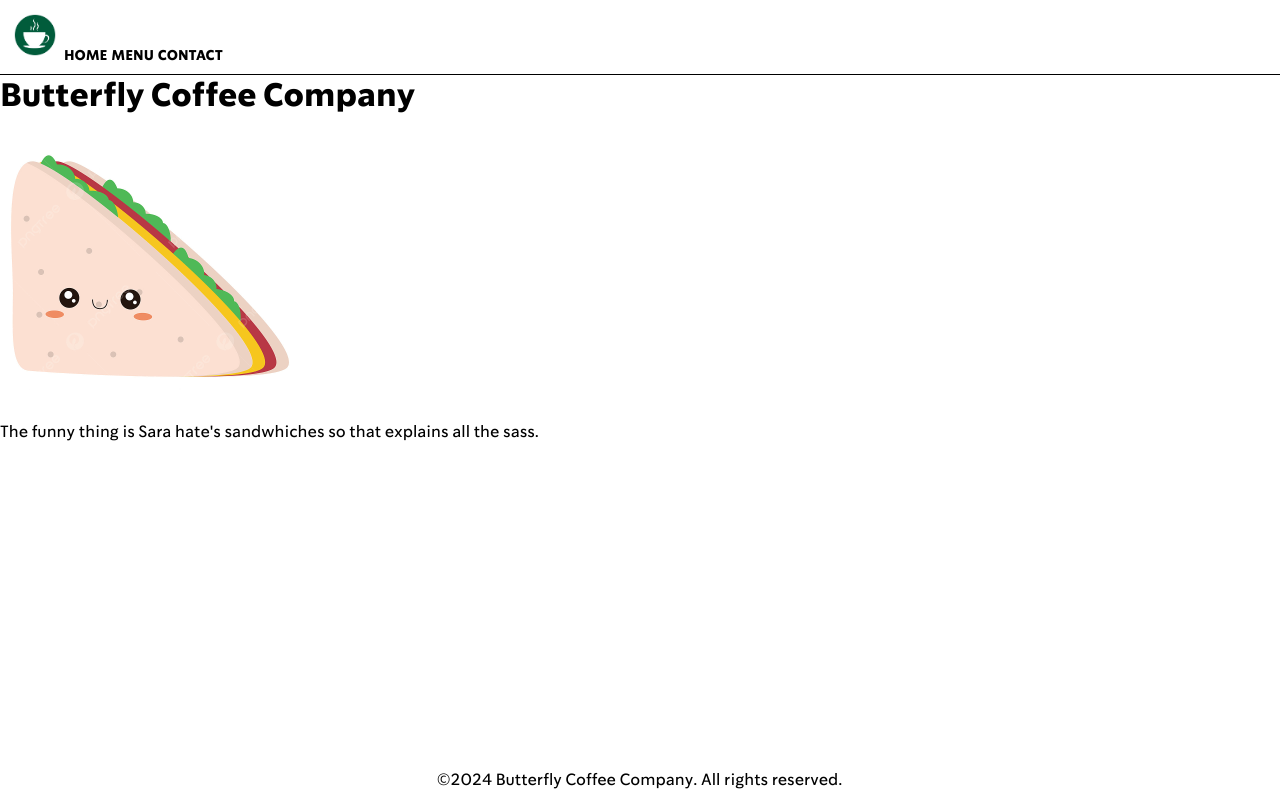
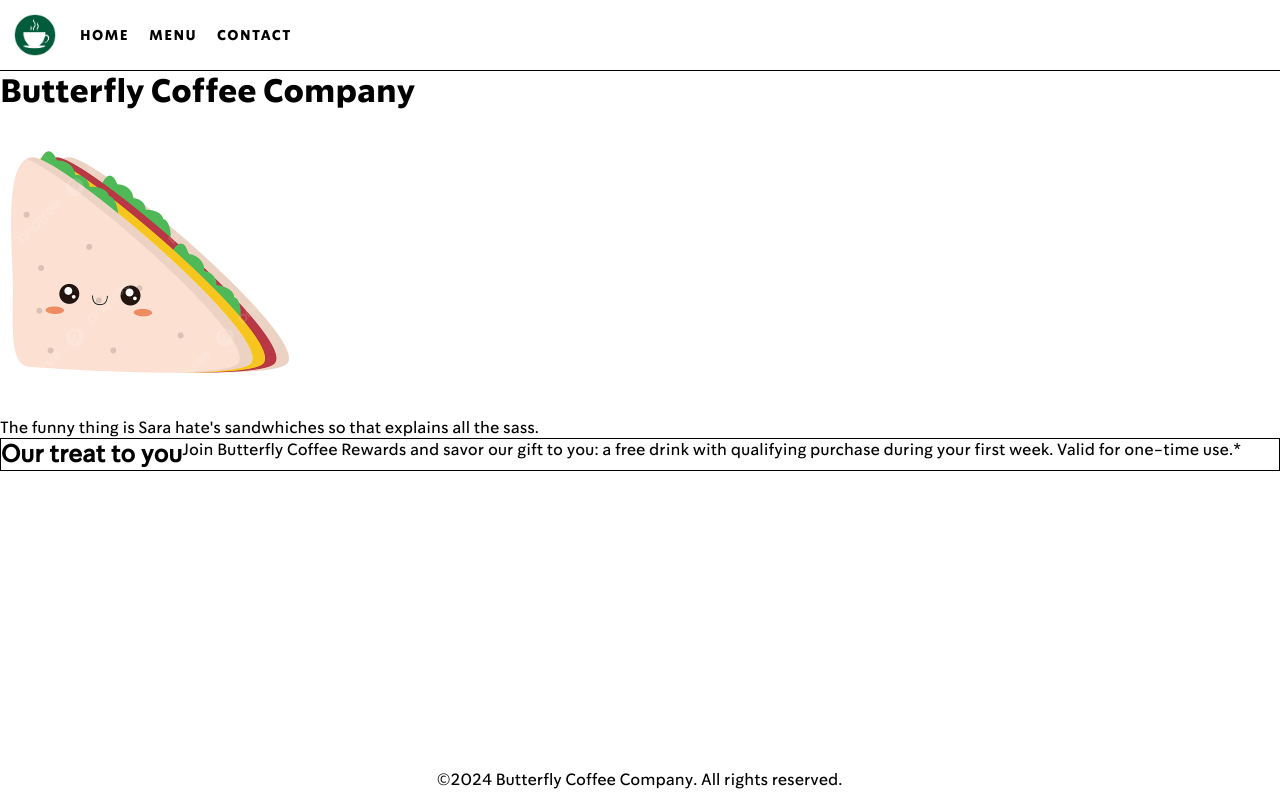
Before and after one commit to sweetnightkitty/restaurant-page, a website built with webpack: page src/template.html in a window 1280 px wide. Built offline with nearby package versions, Linux system fonts and the light colour scheme.

Commit message:
Create makebox and getBoxOne functions on greeting module to create the logic to load the home screen layout divs

```diff
--- a/src/greeting.js
+++ b/src/greeting.js
@@ -27,6 +27,48 @@ export function loadHomeContent() {
     container.appendChild(image);
     container.appendChild(div);
 
+    //gets first box
+    const boxOne = getBoxOne();
+    container.appendChild(boxOne);
+
+
     //Add container to the content div
     content.appendChild(container);
 }
+
+//May need to refactor this to make content load in the correct place and set up flexbox
+//Turn into a factory? that returns object of div, left and right
+function makeBox() {
+    const div = document.createElement("div");
+    const left = document.createElement("div");
+    const right = left;
+
+    left.classList.add("left-content");
+    right.classList.add("right-content");
+
+    div.appendChild(left);
+    div.appendChild(right);
+
+    return div;
+
+}
+
+
+function getBoxOne () {
+
+    const boxOne = makeBox()
+    boxOne.classList.add("box", "box-one");
+
+    //content is adding to div box but not to right content like intended
+    const h2 = document.createElement("h2");
+    h2.textContent = "Our treat to you"
+
+    const text = document.createElement("div");
+    text.classList.add("text");
+    text.textContent = "Join Butterfly Coffee Rewards and savor our gift to you: a free drink with qualifying purchase during your first week. Valid for one-time use.*";
+
+    boxOne.appendChild(h2);
+    boxOne.appendChild(text);
+
+    return boxOne;
+}
--- a/src/styles.css
+++ b/src/styles.css
@@ -28,12 +28,19 @@ header {
     border-bottom: 1px solid black;
 }
 
+nav {
+    display: flex;
+    gap: 20px;
+    align-items: center;
+}
+
 .btn {
     background-color: white;
     border: none;
     font-family: "sodo-sans-bold";
     font-size: 14px;
     font-weight: bold;
+    letter-spacing: 0.1em;
 }
 
 .btn:hover {
@@ -61,6 +68,10 @@ h1 {
     font-family: "sodo-sans-bold";
 }
 
+.box {
+    display: flex;
+    border: 1px solid black;
+}
 footer {
     font-family: "sodo-sans-regular";
     display: flex;
```
